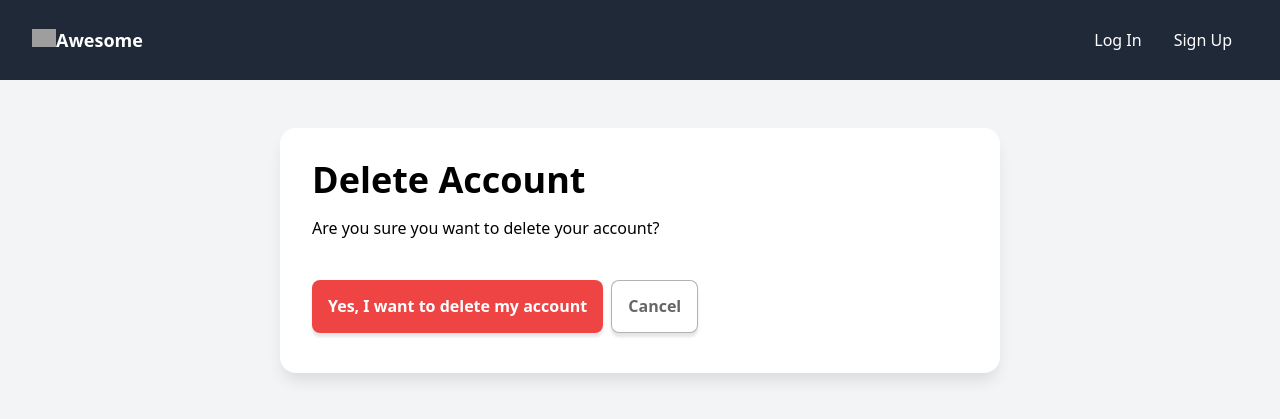
After one commit to dino-source/awesome, a Django app: page /profile/delete/ in a window 1280 px wide. The commit adds this page. Shown: the top 419 px of the page. Run offline with Django 5.2, Linux system fonts and the light colour scheme; some libraries are stand-ins or nearby versions; grey boxes are pictures that could not be loaded.

Commit message:
Add 'delete user profile' functionality

```diff
--- a/a_core/urls.py
+++ b/a_core/urls.py
@@ -26,7 +26,11 @@ from a_posts.views import (
     post_edit_view,
     post_page_view,
 )
-from a_users.views import profile_view, profile_edit_view
+from a_users.views import (
+    profile_delete_view,
+    profile_view,
+    profile_edit_view,
+)
 
 
 urlpatterns = [
@@ -41,6 +45,7 @@ urlpatterns = [
     path("profile/", profile_view, name="profile"),
     path("<username>/", profile_view, name="userprofile"),
     path("profile/edit/", profile_edit_view, name="profile-edit"),
+    path("profile/delete/", profile_delete_view, name="profile-delete"),
 ]
 
 urlpatterns += static(settings.MEDIA_URL, document_root=settings.MEDIA_ROOT)
--- a/a_posts/views.py
+++ b/a_posts/views.py
@@ -52,6 +52,8 @@ def post_create_view(request):
             artist = find_artist[0].text.strip()
             post.artist = artist
 
+            post.author = request.user
+
             post.save()
             form.save_m2m()
             return redirect("home")
--- a/a_users/views.py
+++ b/a_users/views.py
@@ -1,4 +1,6 @@
 import logging
+from django.contrib import messages
+from django.contrib.auth import logout
 from django.contrib.auth.models import User
 from django.http import Http404
 from django.shortcuts import get_object_or_404, redirect, render
@@ -28,3 +30,14 @@ def profile_edit_view(request):
             form.save()
             return redirect("profile")
     return render(request, "a_users/profile_edit.html", {"form": form})
+
+
+def profile_delete_view(request):
+    user = request.user
+    if request.method == "POST":
+        logout(request)
+        user.delete()
+        messages.success(request, "Account deleted, what a pity")
+        return redirect("home")
+
+    return render(request, "a_users/profile_delete.html")
--- /dev/null
+++ b/templates/a_users/profile_delete.html
@@ -0,0 +1,12 @@
+{% extends "layouts/c.html" %}
+
+{% block content %}
+    <h1>Delete Account</h1>
+    <p>Are you sure you want to delete your account?</p>
+
+    <form method='POST'>
+        {% csrf_token %}
+        <button type="submit" class="btn-red mt-6">Yes, I want to delete my account</button>
+  <a class="button secondaryAction ml-1" href="{{ request.META.HTTP_REFERER }}">Cancel</a>
+    </form>
+{% endblock %}
--- a/templates/a_users/profile_edit.html
+++ b/templates/a_users/profile_edit.html
@@ -15,7 +15,7 @@
         <button type="submit" >Submit</button>
         <a class="button secondaryAction ml-1" href="{{ request.META.HTTP_REFERER }}">Cancel</a>
     </form>
-    <a class="mt-12 hover:underline text-gray-500" href="">Delete Profile</a>
+    <a class="mt-12 hover:underline text-gray-500" href="{% url 'profile-delete' %}">Delete Profile</a>
 
 
     <script>
```
